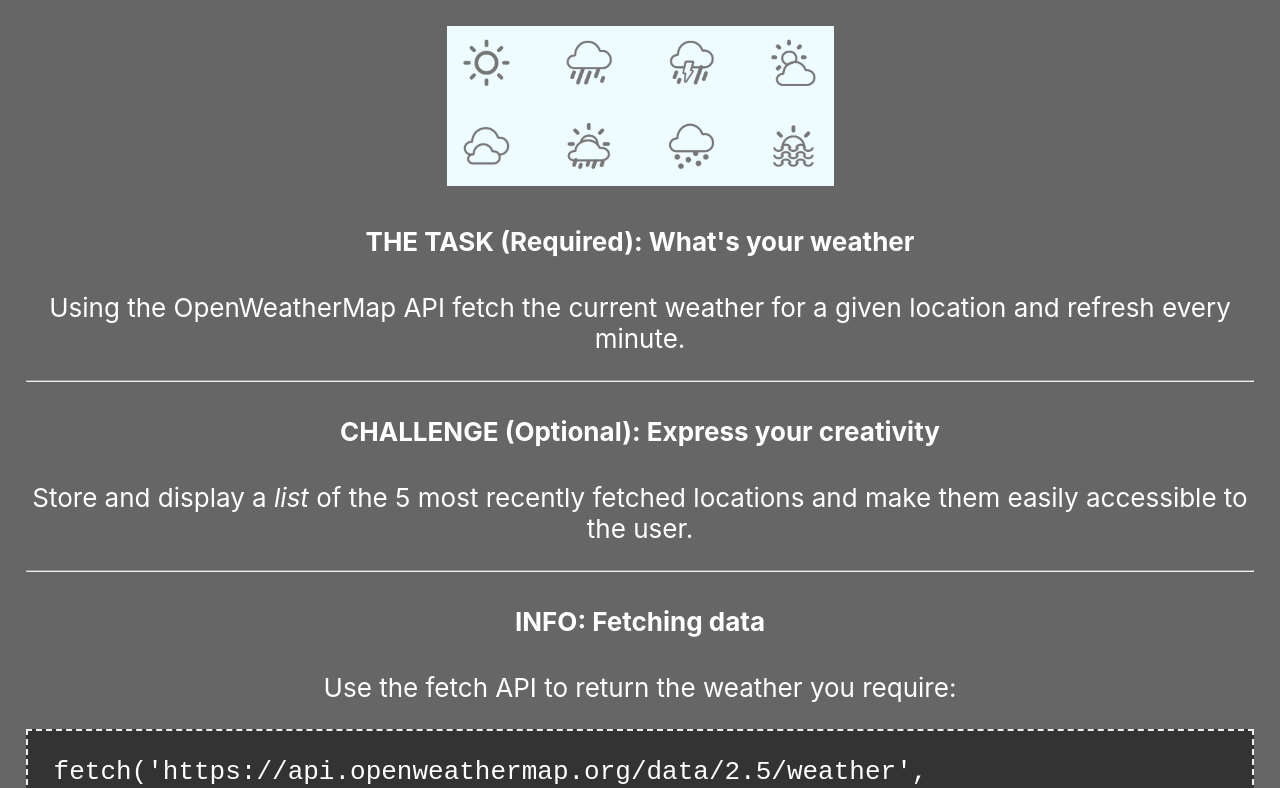
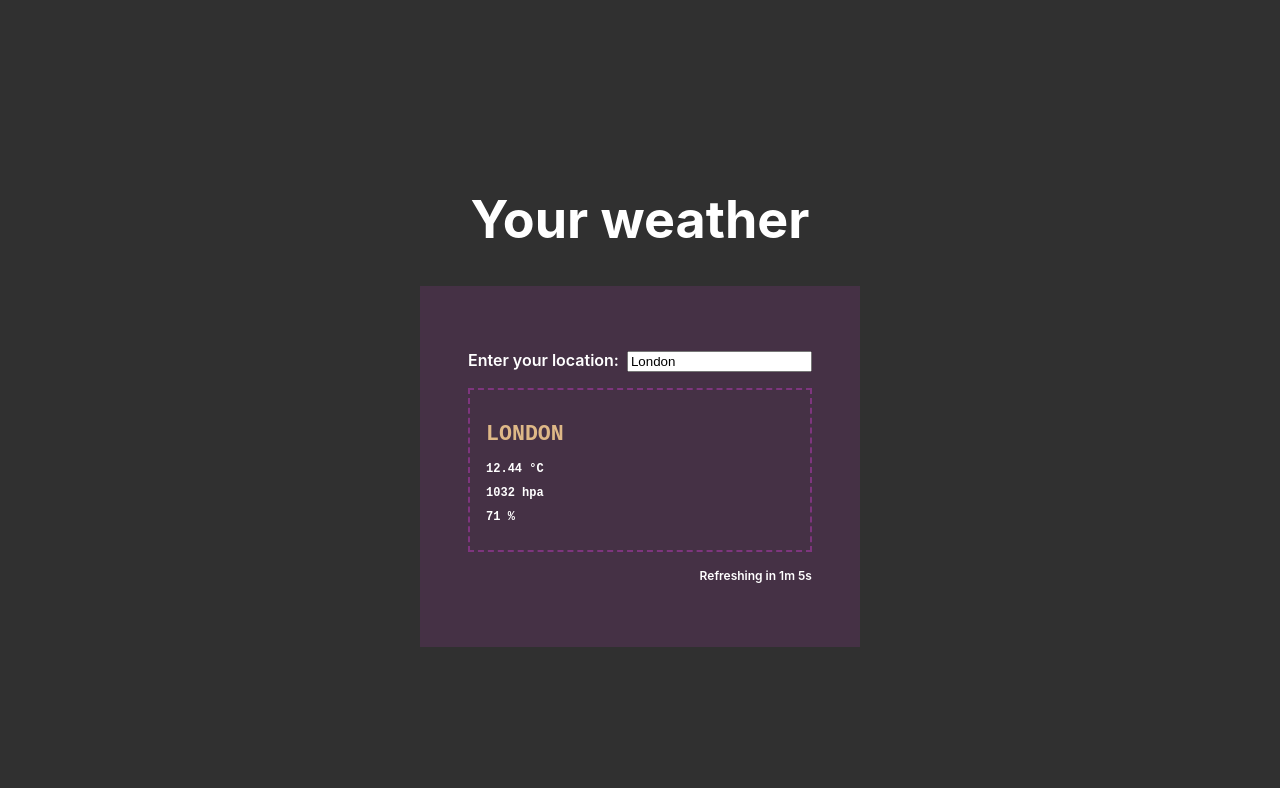
Before and after one commit to shortercode/whats-the-weather, a React (Create React App) app: page / in a window 1280 px wide. Shown: the top 788 px of the page. Built offline with nearby package versions, Linux system fonts and the light colour scheme.

Commit message:
wip: static block out of the design
This actually includes a small amount of state in the form of an input for the user location that updates the title in the results box.

```diff
--- a/src/App.css
+++ b/src/App.css
@@ -1,10 +1,9 @@
-.App {
-  text-align: center;
+body {
+	background-color: #303030;
 }
 
-.App-header {
-  background-color: #666;
-  min-height: 100vh;
+.App {
+	min-height: 100vh;
   display: flex;
   flex-direction: column;
   align-items: center;
--- a/src/App.js
+++ b/src/App.js
@@ -1,14 +1,12 @@
 import React from "react";
-import ExampleComp from './components/Example'; // TODO: Replace this with your application code
 import "./App.css";
+import Weather from "./components/Weather";
 
 const App = () => {
 
   return ( // TODO: Replace this with your application code
     <div className="App">
-      <header className="App-header">
-        <ExampleComp />
-      </header>
+      <Weather/>
     </div>
   );
 }
--- /dev/null
+++ b/src/components/Weather/Weather.css
@@ -0,0 +1,46 @@
+.weather-widget {
+	text-align: left;
+	font-weight: 600;
+}
+
+.weather-widget__header {
+	text-align: center;
+}
+
+.weather-widget__body {
+	background-color: #453145;
+	padding: 48px;
+}
+
+.weather-widget__body__location {
+	display: block;
+	margin: 16px 0;
+	font-size: 16px; /* should be bold? */
+}
+
+.weather-widget__body__location__input {
+	margin-left: 8px;
+}
+
+.weather-widget__body__result {
+	font-family: Courier New,Courier,Lucida Sans Typewriter,Lucida Typewriter,monospace;
+
+	border: 2px dashed #7E357E;
+	padding: 16px;
+}
+
+.weather-widget__body__result__header {
+	color: #DEB887;
+	margin: 16px 0;
+}
+
+.weather-widget__body__result__row {
+	font-size: 12px;
+	margin: 10px 0;
+}
+
+.weather-widget__body__update-timer {
+	text-align: right;
+	margin: 16px 0;
+	font-size: 12px;
+}
--- /dev/null
+++ b/src/components/Weather/index.jsx
@@ -0,0 +1,34 @@
+import React, { useState } from "react";
+// import logo from "./logo.png";
+import './Weather.css';
+
+export default function Weather () {
+	const [location, setLocation] = useState("London");
+
+	function updateLocation (e) {
+		setLocation(e.target.value);
+	}
+
+	return <div class="weather-widget">
+		<h1 class="weather-widget__header">Your weather</h1>
+		<div class="weather-widget__body">
+			<label class="weather-widget__body__location">
+				Enter your location:
+				<input
+					class="weather-widget__body__location__input"
+					type="text"
+					value={location}
+					onInput={updateLocation}/>
+			</label>
+			<div class="weather-widget__body__result">
+				<h5 class="weather-widget__body__result__header">{location.toUpperCase()}</h5>
+				<div class="weather-widget__body__result__row">12.44 °C</div>
+				<div class="weather-widget__body__result__row">1032 hpa</div>
+				<div class="weather-widget__body__result__row">71 %</div>
+			</div>
+			<div class="weather-widget__body__update-timer">
+				Refreshing in 1m 5s
+			</div>
+		</div>
+	</div>
+}
```
